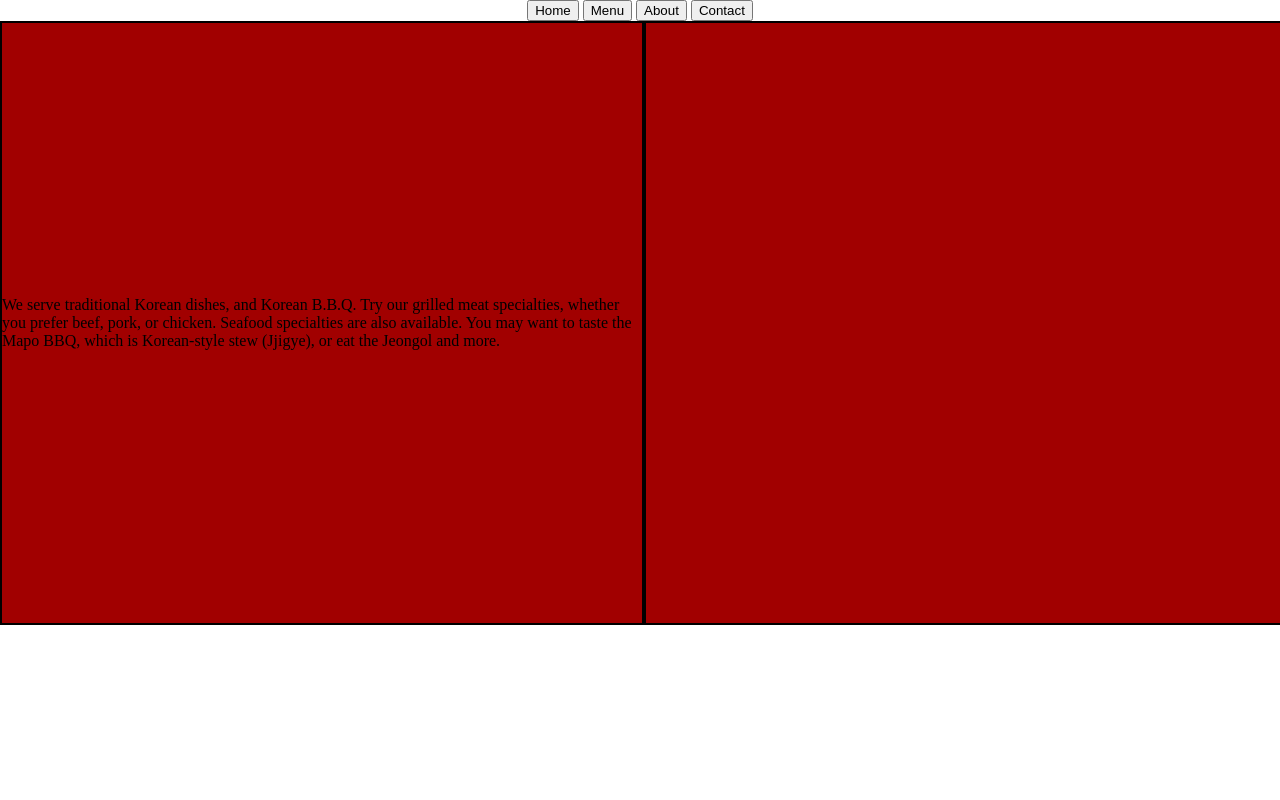
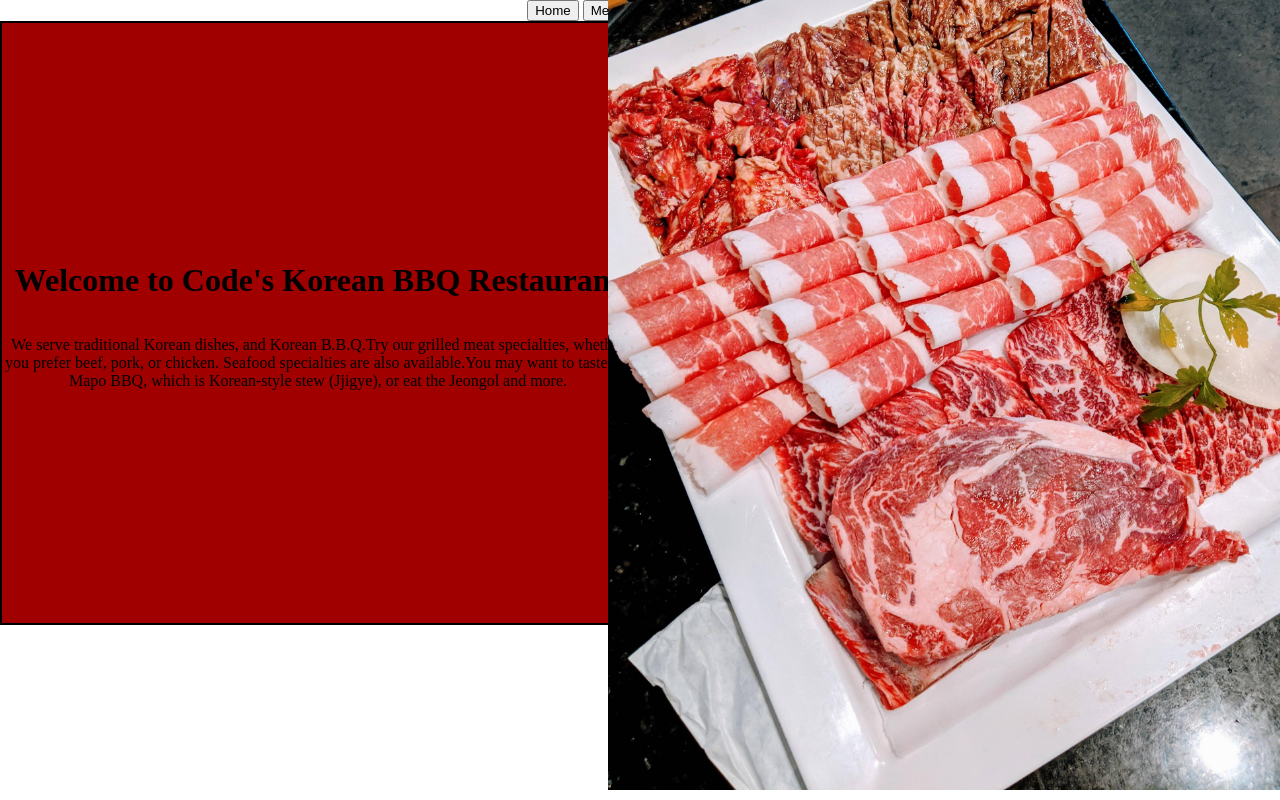
Before and after one commit to newplayer-afk/odin-restaurant-page, a website built with webpack: page src/template.html in a window 1280 px wide. Both pictures are taken after a click on the button "Home". Shown: the top 800 px of the page. Built offline with nearby package versions, Linux system fonts and the light colour scheme.

Commit message:
Add html-loader to webpack.config.js Create divs, h1s, ps, imgs, and implemented constructor that updates homepage Added minor styling to image and description divs Import kbbq image from images folder into home.js

```diff
--- a/src/assets/home.js
+++ b/src/assets/home.js
@@ -1,14 +1,34 @@
 export {homePage};
+import image_import from "./images/kbbq.jpeg"
 
 const homePage = (function () {
     // DEFINE ALL VARIABLES
     const content = document.querySelector("#content")
     const main = document.createElement("main")
-    const div = document.createElement("div")
+    const divDescription = document.createElement("div")
+    divDescription.classList.add('description')
+    const divPhoto = document.createElement("div")
+    divPhoto.classList.add('photo')
+    const kbbq_image = document.createElement("img")
+    kbbq_image.src = image_import
+    kbbq_image.classList.add('kbbq-photo')
+    const h1 = document.createElement("h1")
+    const p = document.createElement("p")
 
-    const addMain = () => content.appendChild(main)
+    const addContent = () => {
+        content.appendChild(main)
+        main.appendChild(divDescription)
+        main.appendChild(divPhoto)
+        divDescription.appendChild(h1)
+        divDescription.appendChild(p)
+        h1.textContent = "Welcome to Code's Korean BBQ Restaurant"
+        p.textContent = "We serve traditional Korean dishes, and Korean B.B.Q." +
+                    "Try our grilled meat specialties, whether you prefer beef, pork, or chicken. Seafood specialties are also available." +
+                    "You may want to taste the Mapo BBQ, which is Korean-style stew (Jjigye), or eat the Jeongol and more."
+        divPhoto.appendChild(kbbq_image)
+    }
 
 
 
-    return {addMain}
+    return {addContent}
 })();
--- a/src/index.js
+++ b/src/index.js
@@ -4,4 +4,4 @@ import {homePage} from "./assets/home.js"
 
 const button = document.querySelector("#home")
 
-button.addEventListener("click", () => {homePage.addMain()})
+button.addEventListener("click", () => {homePage.addContent()})
--- a/src/styles.css
+++ b/src/styles.css
@@ -40,3 +40,14 @@ header {
     justify-content: center;
     align-items: center;
 }
+
+.kbbq-photo{
+    height: auto;
+    width: 700px;
+}
+
+.description{
+    text-align: center;
+    display: flex;
+    flex-direction: column;
+}
--- a/src/template.html
+++ b/src/template.html
@@ -15,15 +15,6 @@
         </nav>
     </header>
     <div id="content">
-        <main>
-            <div class="horizontal-container">
-                <!--AT THE MOMENT THERE IS ONLY PLACE HOLDER TEXT-->
-                <div class="description">We serve traditional Korean dishes, and Korean B.B.Q.
-                    Try our grilled meat specialties, whether you prefer beef, pork, or chicken. Seafood specialties are also available.
-                    You may want to taste the Mapo BBQ, which is Korean-style stew (Jjigye), or eat the Jeongol and more.</div>
-                <div class="photo"></div>®
-            </div>
-        </main>
     </div>
 </body>
 </html>
--- a/webpack.config.js
+++ b/webpack.config.js
@@ -22,6 +22,10 @@ module.exports = {
         use: ["style-loader", "css-loader"],
       },
       {
+        test: /\.html$/i,
+        loader: "html-loader",
+      },
+      {
         test: /\.(png|svg|jpg|jpeg|gif)$/i,
         type: "asset/resource",
       },
```
